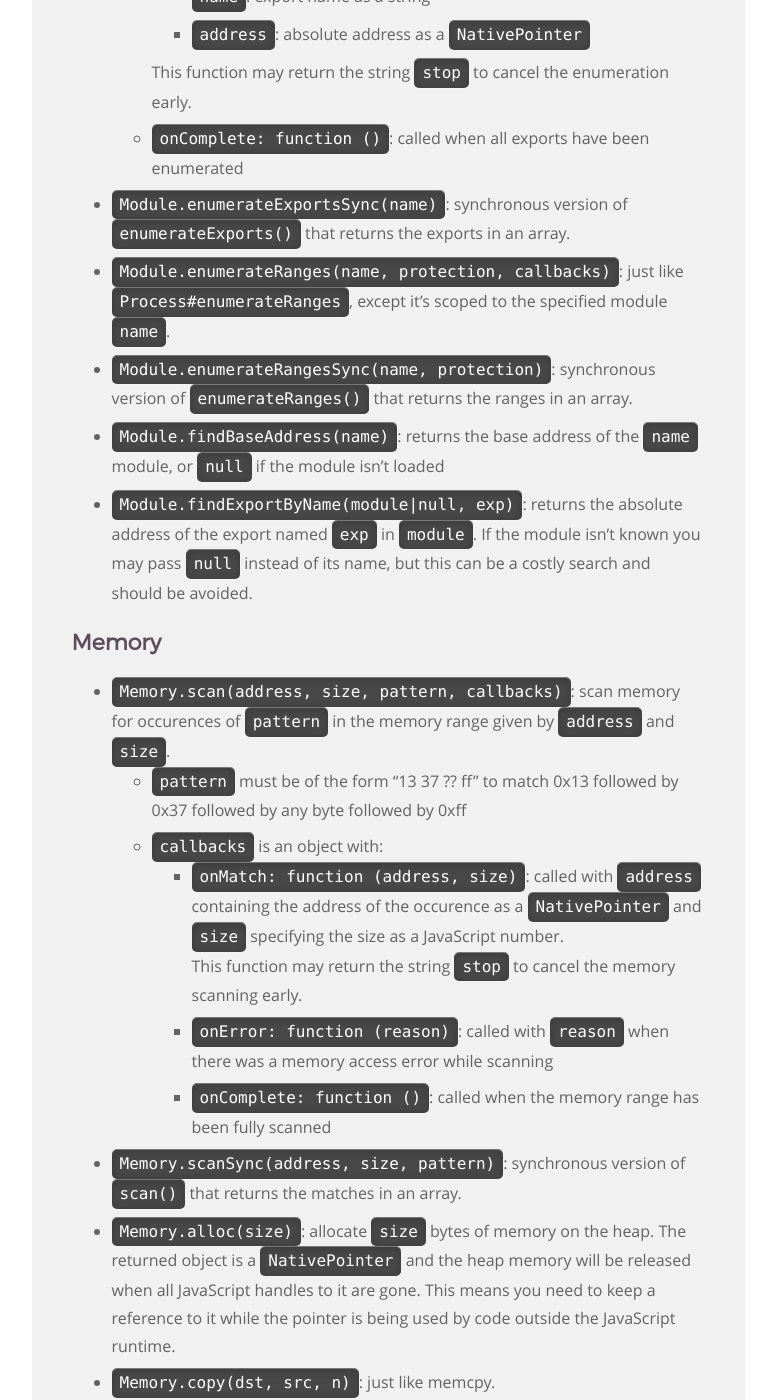
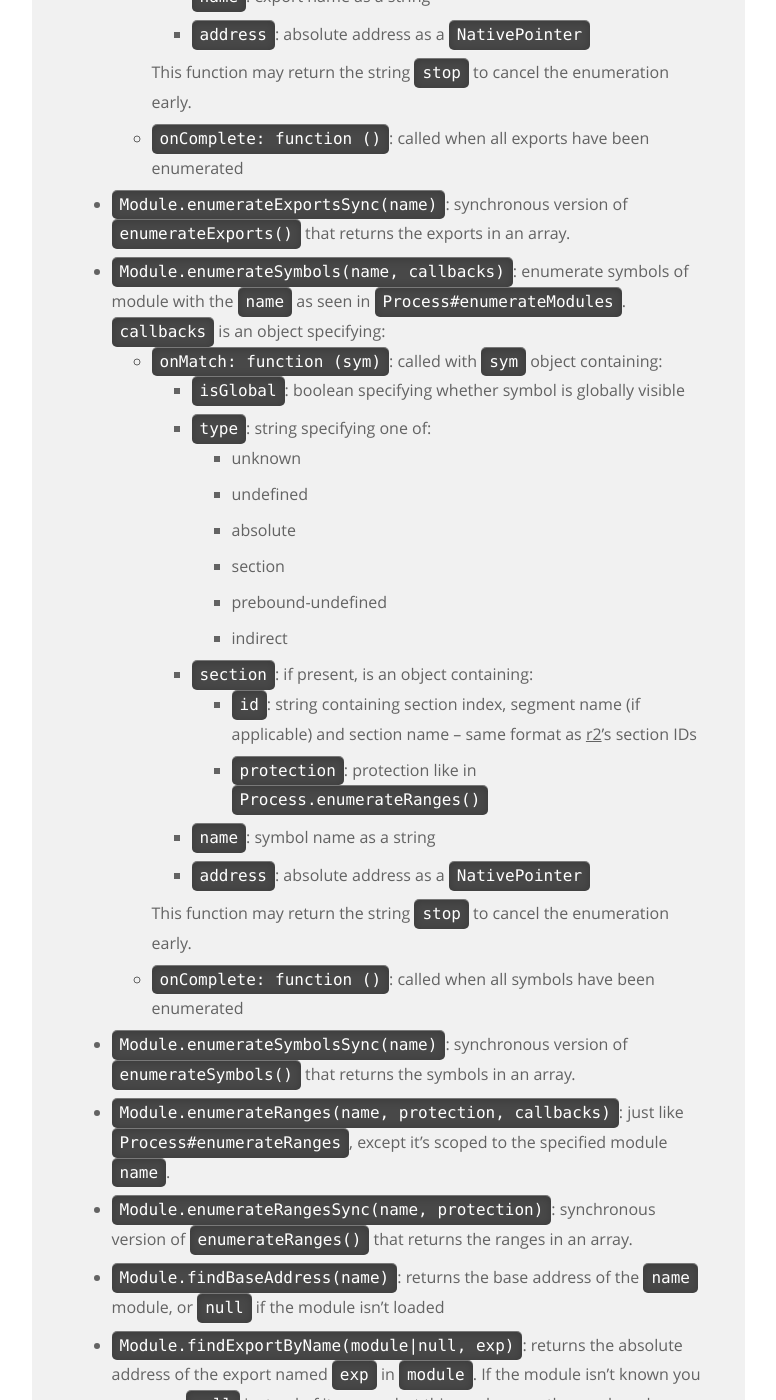
Before and after one commit to frida/frida-website, a Jekyll site: the page built from _docs/javascript-api.md, in a window 1280 px wide and 1400 px high, scrolled down 9124 px. Shown: the whole window, without its empty margins (364-1140 px from the left). Built offline with Jekyll 4.4.1, drawn with Linux system fonts in a browser that asks for light colours.

Commit message:
Document Module.enumerateSymbols{Sync}()

```diff
--- a/_docs/javascript-api.md
+++ b/_docs/javascript-api.md
@@ -360,6 +360,35 @@ In the example above we used `script.on('message', on_message)` to monitor for a
 
 +   `Module.enumerateExportsSync(name)`: synchronous version of
     `enumerateExports()` that returns the exports in an array.
+
++   `Module.enumerateSymbols(name, callbacks)`: enumerate symbols of module with
+    the `name` as seen in `Process#enumerateModules`. `callbacks` is an object
+    specifying:
+
+    -   `onMatch: function (sym)`: called with `sym` object containing:
+        -   `isGlobal`: boolean specifying whether symbol is globally visible
+        -   `type`: string specifying one of:
+            -   unknown
+            -   undefined
+            -   absolute
+            -   section
+            -   prebound-undefined
+            -   indirect
+        -   `section`: if present, is an object containing:
+            -   `id`: string containing section index, segment name (if
+                      applicable) and section name – same format as
+                      [r2](http://radare.org/r/)'s section IDs
+            -   `protection`: protection like in `Process.enumerateRanges()`
+        -   `name`: symbol name as a string
+        -   `address`: absolute address as a `NativePointer`
+
+        This function may return the string `stop` to cancel the enumeration
+        early.
+
+    -   `onComplete: function ()`: called when all symbols have been enumerated
+
++   `Module.enumerateSymbolsSync(name)`: synchronous version of
+    `enumerateSymbols()` that returns the symbols in an array.
 
 +   `Module.enumerateRanges(name, protection, callbacks)`: just like
     `Process#enumerateRanges`, except it's scoped to the specified module
```
